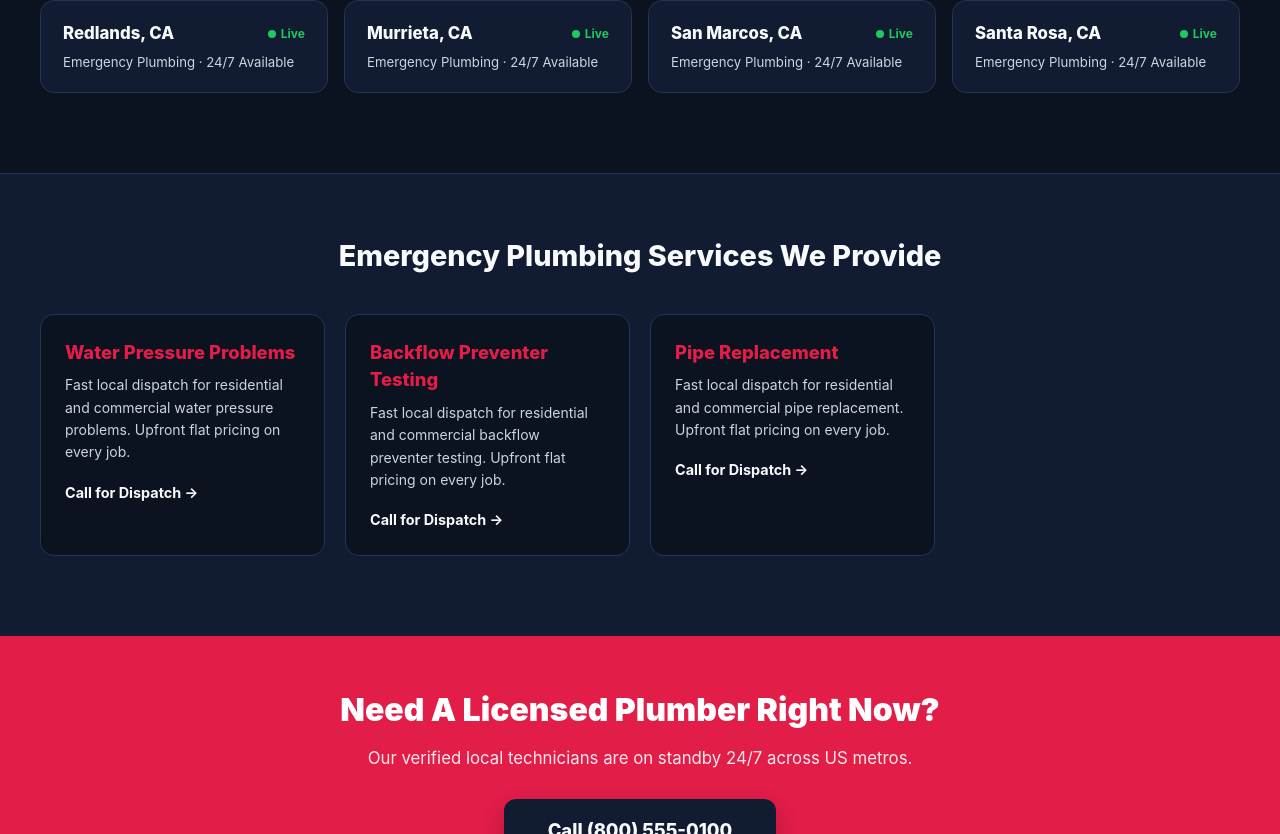
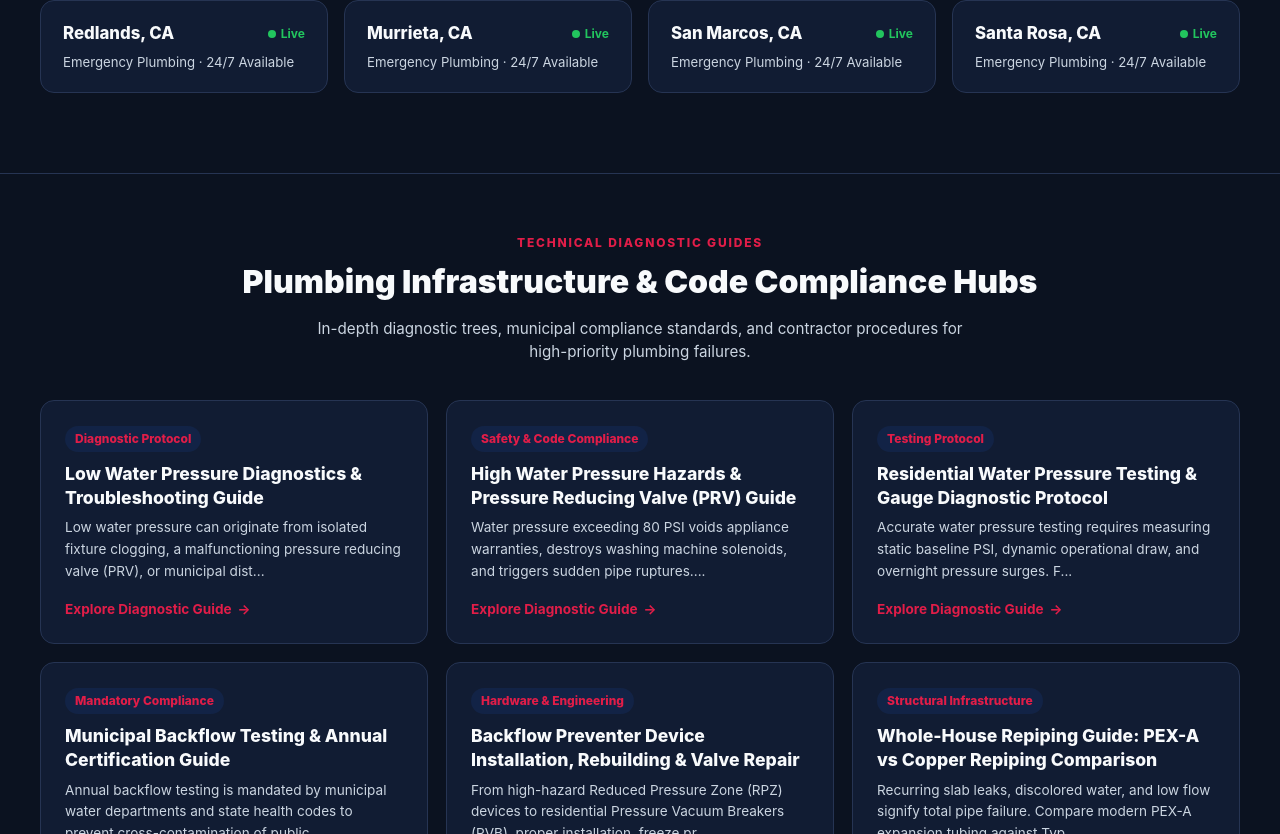
Before and after one commit to aroragroupindiamart-gif/plumbingtorrington, a Next.js app: page / in a window 1280 px wide. Shown: the part 1346-2180 px from the top of the page. Built offline with nearby package versions, Linux system fonts and the light colour scheme; no server answers.

Commit message:
feat(seo): deploy Route 3 Hub-First architecture, 9 authority hubs, 12 Wave-1 AZ/CA metros, local municipal data, and true 404 for app/page.tsx

```diff
--- a/app/page.tsx
+++ b/app/page.tsx
@@ -1,6 +1,7 @@
 import type { Metadata } from "next";
 import Link from "next/link";
 import { getFeaturedLocations, getDripServices } from "@/lib/data";
+import { AUTHORITY_HUBS } from "@/lib/hubs";
 import {
   BRAND_NAME, PHONE_NUMBER, PHONE_TEL, NICHE, NICHE_PLURAL,
   SCHEMA_TYPE, SITE_URL, CONTENT_SALT, ACTIVE_CONCEPT,
@@ -231,6 +232,59 @@ export default async function HomePage() {
         </div>
       </section>
 
+      {/* Core Authority & Diagnostic Hubs */}
+      <section style={{ backgroundColor: t.palette.bg, padding: "60px 24px", borderTop: `1px solid ${t.palette.line}` }}>
+        <div style={{ maxWidth: 1200, margin: "0 auto" }}>
+          <div style={{ textAlign: "center", marginBottom: 36 }}>
+            <div style={{ fontSize: "0.75rem", fontWeight: 800, letterSpacing: "0.15em", color: t.palette.accent, textTransform: "uppercase" }}>
+              Technical Diagnostic Guides
+            </div>
+            <h2 style={{ fontSize: "2rem", fontWeight: 900, color: t.palette.text, marginTop: 6, marginBottom: 12 }}>
+              Plumbing Infrastructure &amp; Code Compliance Hubs
+            </h2>
+            <p style={{ color: t.palette.muted, fontSize: "0.95rem", maxWidth: 650, margin: "0 auto" }}>
+              In-depth diagnostic trees, municipal compliance standards, and contractor procedures for high-priority plumbing failures.
+            </p>
+          </div>
+
+          <div style={{ display: "grid", gridTemplateColumns: "repeat(auto-fill, minmax(320px, 1fr))", gap: 18 }}>
+            {AUTHORITY_HUBS.map((hub) => (
+              <Link
+                key={hub.slug}
+                href={`/${hub.slug}`}
+                style={{
+                  backgroundColor: t.palette.surface,
+                  border: `1px solid ${t.palette.line}`,
+                  borderRadius: 14,
+                  padding: "24px",
+                  textDecoration: "none",
+                  display: "flex",
+                  flexDirection: "column",
+                  justifyContent: "space-between",
+                  transition: "transform 0.15s, border-color 0.15s",
+                }}
+              >
+                <div>
+                  <div style={{ display: "inline-block", fontSize: "0.75rem", fontWeight: 800, color: t.palette.accent, backgroundColor: "rgba(37, 99, 235, 0.1)", padding: "4px 10px", borderRadius: 9999, marginBottom: 10 }}>
+                    {hub.badge}
+                  </div>
+                  <h3 style={{ fontSize: "1.1rem", fontWeight: 800, color: t.palette.text, margin: "0 0 8px", lineHeight: 1.35 }}>
+                    {hub.title}
+                  </h3>
+                  <p style={{ color: t.palette.muted, fontSize: "0.85rem", lineHeight: 1.6, margin: "0 0 16px" }}>
+                    {hub.summary.slice(0, 130)}...
+                  </p>
+                </div>
+                <div style={{ display: "flex", alignItems: "center", gap: 6, fontSize: "0.85rem", fontWeight: 700, color: t.palette.accent }}>
+                  <span>Explore Diagnostic Guide</span>
+                  <span>&rarr;</span>
+                </div>
+              </Link>
+            ))}
+          </div>
+        </div>
+      </section>
+
       {/* Core Services Section */}
       <section style={{ backgroundColor: t.palette.surface, padding: "60px 24px 80px", borderTop: `1px solid ${t.palette.line}` }}>
         <div style={{ maxWidth: 1200, margin: "0 auto" }}>
```
